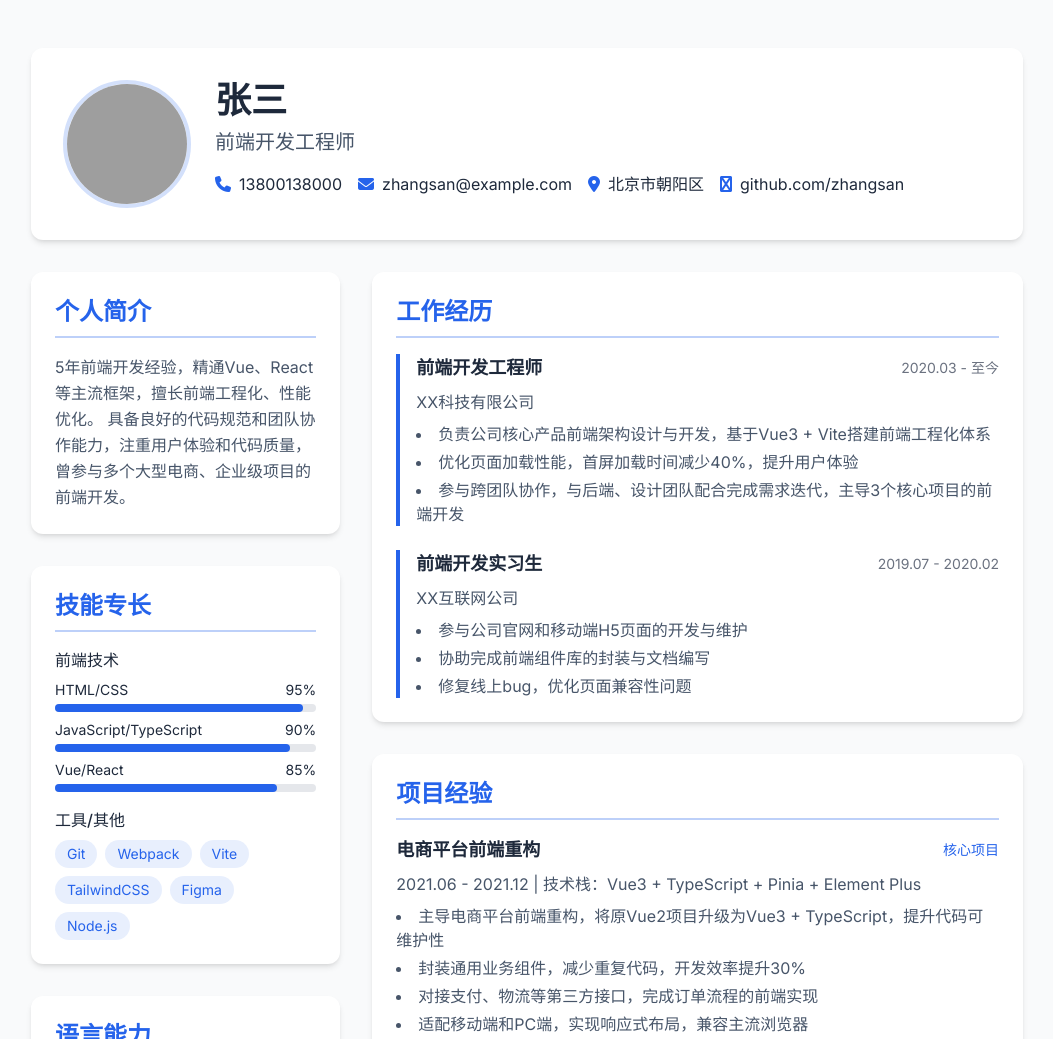
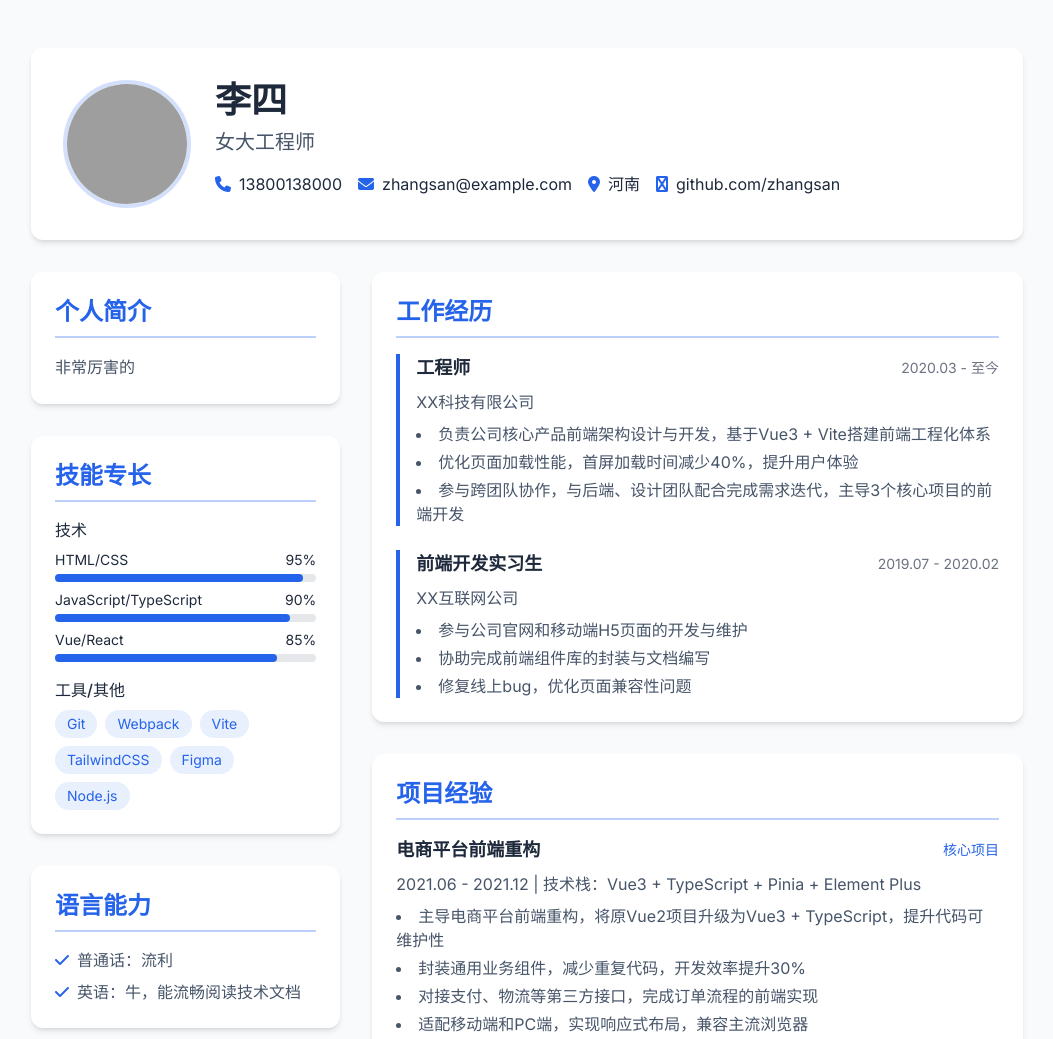
Before and after one commit to cotycoty/cc, a plain HTML site: page index.html in a window 1280 px wide. Shown: the top 1039 px of the page, without its empty margins (113-1166 px from the left). Drawn offline with nearby package versions, Linux system fonts and the light colour scheme; grey boxes are pictures that could not be loaded.

Commit message:
Update index.html

```diff
--- a/index.html
+++ b/index.html
@@ -3,7 +3,7 @@
 <head>
     <meta charset="UTF-8">
     <meta name="viewport" content="width=device-width, initial-scale=1.0">
-    <title>个人简历 - 张三</title>
+    <title>个人简历 - 李四</title>
     <!-- 引入Tailwind CSS CDN -->
     <script src="https://cdn.tailwindcss.com"></script>
     <!-- 引入Font Awesome图标库 -->
@@ -57,8 +57,8 @@
                 </div>
                 <!-- 基本信息 -->
                 <div class="text-center md:text-left flex-1">
-                    <h1 class="text-3xl md:text-4xl font-bold text-dark mb-2">张三</h1>
-                    <p class="text-xl text-secondary mb-4">前端开发工程师</p>
+                    <h1 class="text-3xl md:text-4xl font-bold text-dark mb-2">李四</h1>
+                    <p class="text-xl text-secondary mb-4">女大工程师</p>
                     <div class="flex flex-wrap justify-center md:justify-start gap-4 text-sm md:text-base">
                         <div class="flex items-center gap-2">
                             <i class="fa-solid fa-phone text-primary"></i>
@@ -70,7 +70,7 @@
                         </div>
                         <div class="flex items-center gap-2">
                             <i class="fa-solid fa-location-dot text-primary"></i>
-                            <span>北京市朝阳区</span>
+                            <span>河南</span>
                         </div>
                         <div class="flex items-center gap-2">
                             <i class="fa-solid fa-github text-primary"></i>
@@ -88,9 +88,7 @@
                 <section class="bg-white rounded-xl shadow-md p-6 mb-8 card-hover">
                     <h2 class="section-title">个人简介</h2>
                     <p class="text-secondary leading-relaxed">
-                        5年前端开发经验，精通Vue、React等主流框架，擅长前端工程化、性能优化。
-                        具备良好的代码规范和团队协作能力，注重用户体验和代码质量，
-                        曾参与多个大型电商、企业级项目的前端开发。
+                        非常厉害的
                     </p>
                 </section>
 
@@ -100,7 +98,7 @@
                     <div class="space-y-4">
                         <!-- 前端技术 -->
                         <div>
-                            <h3 class="font-medium mb-2">前端技术</h3>
+                            <h3 class="font-medium mb-2">技术</h3>
                             <div class="space-y-2">
                                 <div>
                                     <div class="flex justify-between text-sm mb-1">
@@ -157,7 +155,7 @@
                         </li>
                         <li class="flex items-center gap-2">
                             <i class="fa-solid fa-check text-primary"></i>
-                            <span>英语：CET-6，能流畅阅读技术文档</span>
+                            <span>英语：牛，能流畅阅读技术文档</span>
                         </li>
                     </ul>
                 </section>
@@ -172,7 +170,7 @@
                         <!-- 经历1 -->
                         <div class="border-l-4 border-primary pl-4">
                             <div class="flex flex-col md:flex-row md:justify-between md:items-center mb-2">
-                                <h3 class="font-bold text-lg">前端开发工程师</h3>
+                                <h3 class="font-bold text-lg">工程师</h3>
                                 <span class="text-sm text-gray-500">2020.03 - 至今</span>
                             </div>
                             <p class="text-secondary mb-2">XX科技有限公司</p>
@@ -255,7 +253,7 @@
 
         <!-- 页脚 -->
         <footer class="mt-12 text-center text-sm text-gray-500">
-            <p>© 2025 张三 - 个人简历 | 静态简历网站</p>
+            <p>© 2025 李四 - 个人简历 | 静态简历网站</p>
         </footer>
     </div>
 
```
